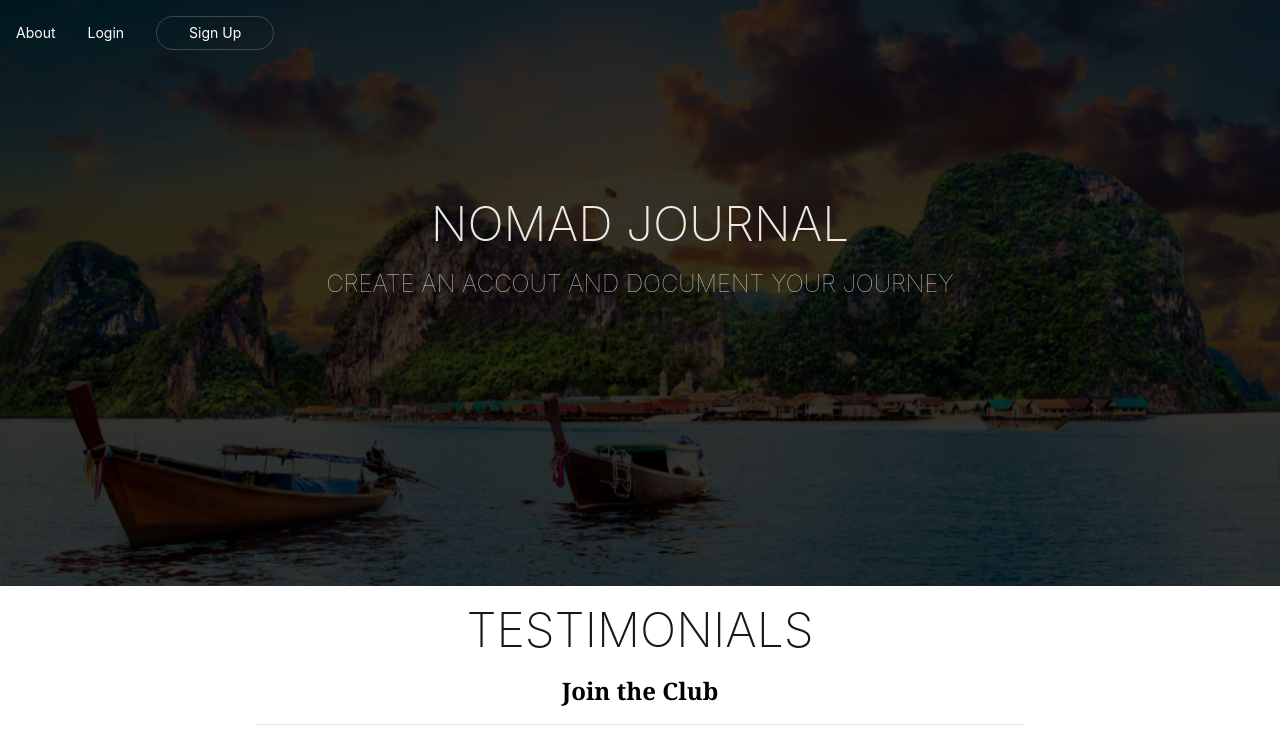
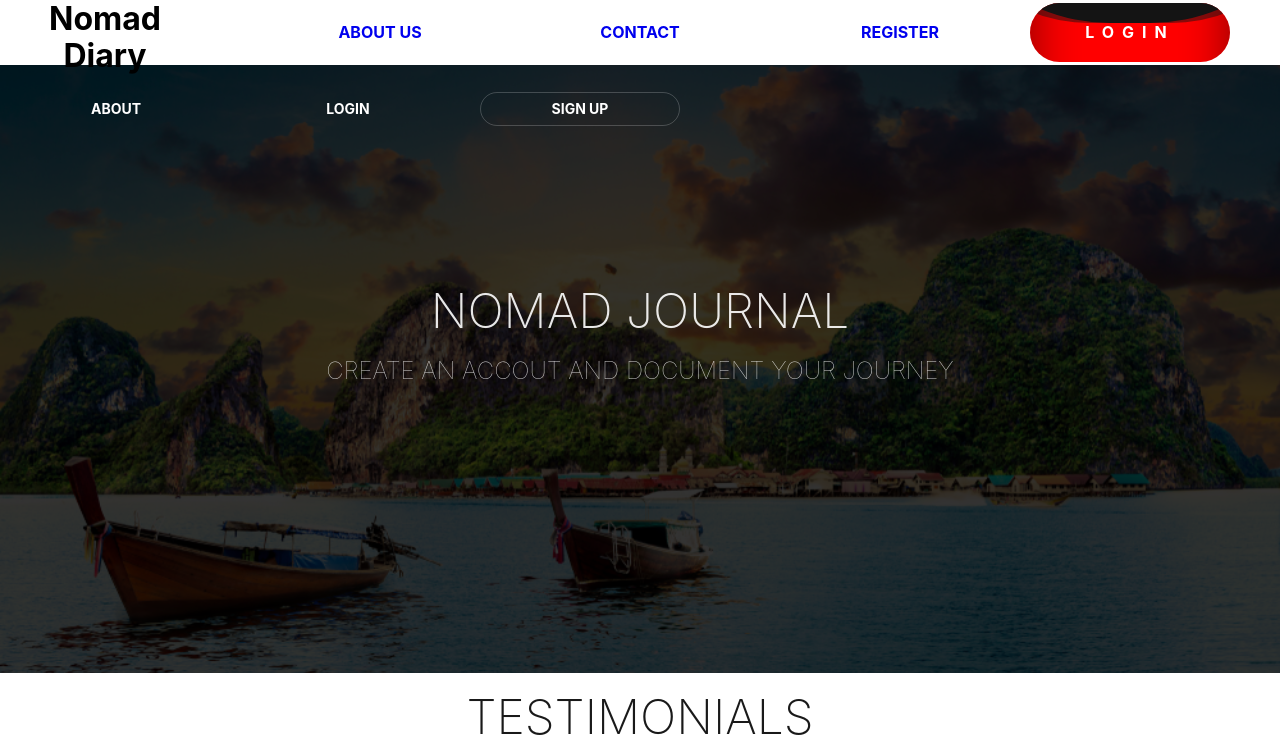
Before and after one commit to blakelower/expat-journal-new, a React (Create React App) app: page / in a window 1280 px wide. Shown: the top 755 px of the page. Built offline with nearby package versions, Linux system fonts and the light colour scheme.

Commit message:
made a nav but its not done yet

```diff
--- a/src/App.js
+++ b/src/App.js
@@ -9,10 +9,12 @@ import PrivateRoute from "./components/privateRoute";
 import PostPage from "./components/postPage";
 import AddPost from "./components/addPost";
 import UpdatePost from "./components/updatePost";
+import NavBar from './components/navabr';
 
 function App() {
   return (
     <div className="App">
+      <NavBar />
       <Switch>
         <Route exact path="/">
           <HomePage />
--- /dev/null
+++ b/src/components/navabr.js
@@ -0,0 +1,22 @@
+import React from 'react'
+import "./styles/nav.css";
+
+
+export default function NavBar() {
+    return (
+        <div className="nav">
+            <h1 className="logo-image">Nomad Diary</h1>
+            <ul>
+                <li className="nav-list">
+                   <a href="/" className='about'>About Us</a>
+                   <a href="/" className='about'>Contact</a>
+                   <a href="/" className='about'>Register</a>
+                   <a href="/">
+                       <span>Login</span>
+                       <div className="liquid"></div>
+                   </a>
+                </li>
+            </ul>
+        </div>
+    )
+}
--- /dev/null
+++ b/src/components/styles/nav.css
@@ -0,0 +1,109 @@
+.nav{
+    height: 65px;
+    width: 100%;
+    background: white;
+    display: flex;
+    justify-content: space-between;
+    font-family: -apple-system, BlinkMacSystemFont, 'Segoe UI', Roboto, Oxygen, Ubuntu, Cantarell, 'Open Sans', 'Helvetica Neue', sans-serif;
+}
+.logo-image{
+    display: flex;
+    align-items: center;
+    margin-left: 10px;
+    height: 2.1rem;
+}
+
+ul{
+    height: 100%;
+    margin-block-start: 0;
+    margin-block-end: 0;
+    padding-inline-start: 0;
+    display: flex;
+    align-items: center;
+    list-style-type: none;
+    padding: 0 20px 0 50px;
+    color: black;
+}
+
+.nav-list{
+    display: flex;
+    align-items: center;
+    padding-right: 30px;
+    color: black;
+}
+
+.about{
+    display: flex;
+    justify-content: space-around;
+    margin: 30px;
+}
+
+a {
+    position: relative;
+    padding: 20px 50px;
+    display: block;
+    text-decoration: none;
+    text-transform: uppercase;
+    width: 200px;
+    overflow: hidden;
+    border-radius: 40px;
+    font-weight: 700;
+    text-align: center;
+  }
+
+  a span {
+    position: relative;
+    color: #fff;
+    letter-spacing: 8px;
+    z-index: 1;
+  }
+
+  a .liquid {
+    position: absolute;
+    top: -80px;
+    left: 0;
+    width: 200px;
+    height: 200px;
+    background: red;
+    box-shadow: inset 0 0 50px rgba(0, 0, 0, .5);
+    transition: .5s;
+  }
+
+  a .liquid::after,
+  a .liquid::before {
+    content: '';
+    width: 200%;
+    height: 200%;
+    position: absolute;
+    top: 0;
+    left: 50%;
+    transform: translate(-50%, -75%);
+    background: #000;
+  }
+
+  a .liquid::before {
+
+    border-radius: 45%;
+    background: rgba(20, 20, 20, 1);
+    animation: animate 5s linear infinite;
+  }
+
+  a .liquid::after {
+
+    border-radius: 40%;
+    background: rgba(20, 20, 20, .5);
+    animation: animate 10s linear infinite;
+  }
+
+  a:hover .liquid{
+    top: -120px;
+  }
+
+  @keyframes animate {
+    0% {
+      transform: translate(-50%, -75%) rotate(0deg);
+    }
+    100% {
+      transform: translate(-50%, -75%) rotate(360deg);
+    }
+  }
```
Also changed, not shown: src/components/images/logo.png (added), 1 other file (tests, documents, lock files or other folders).
